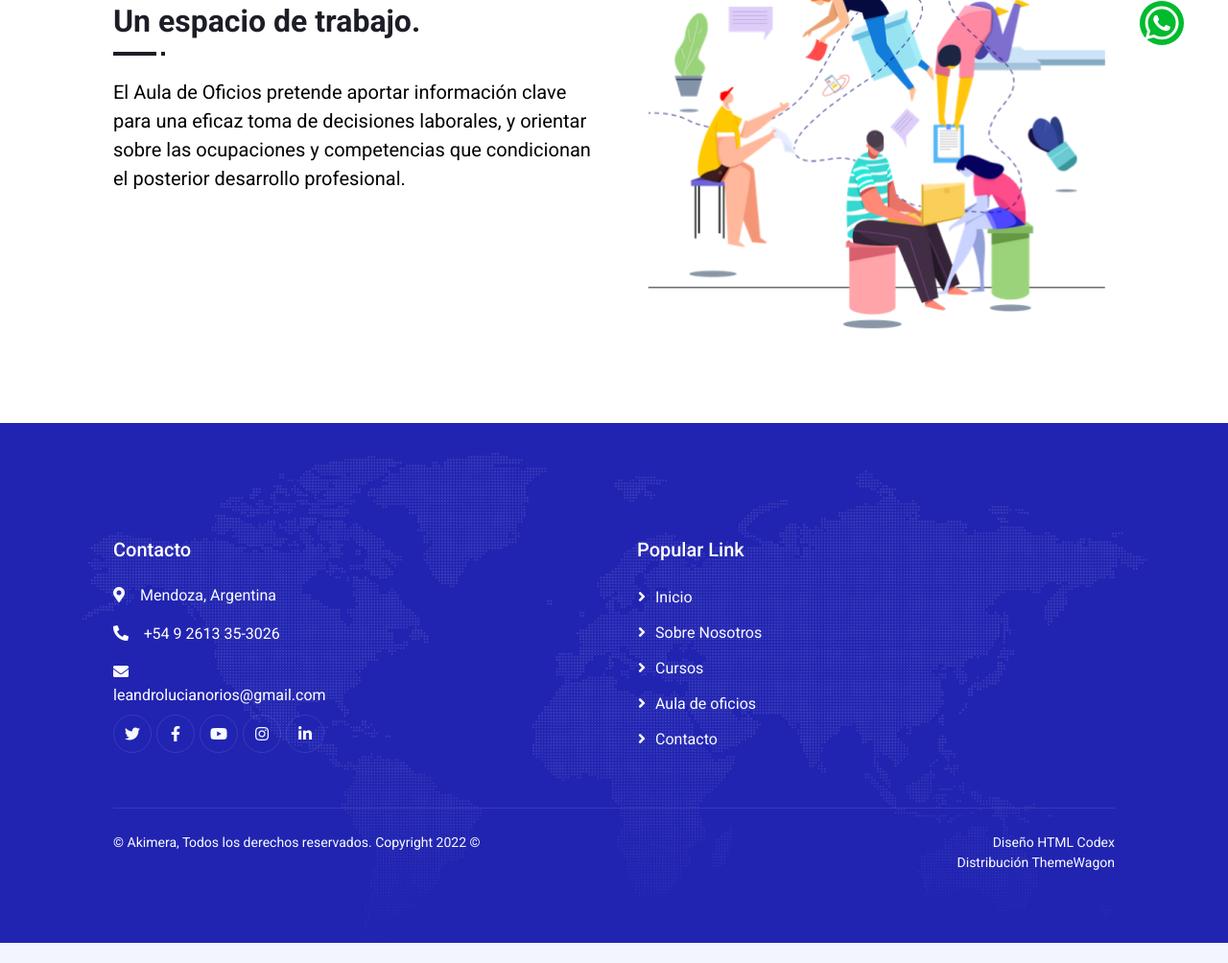
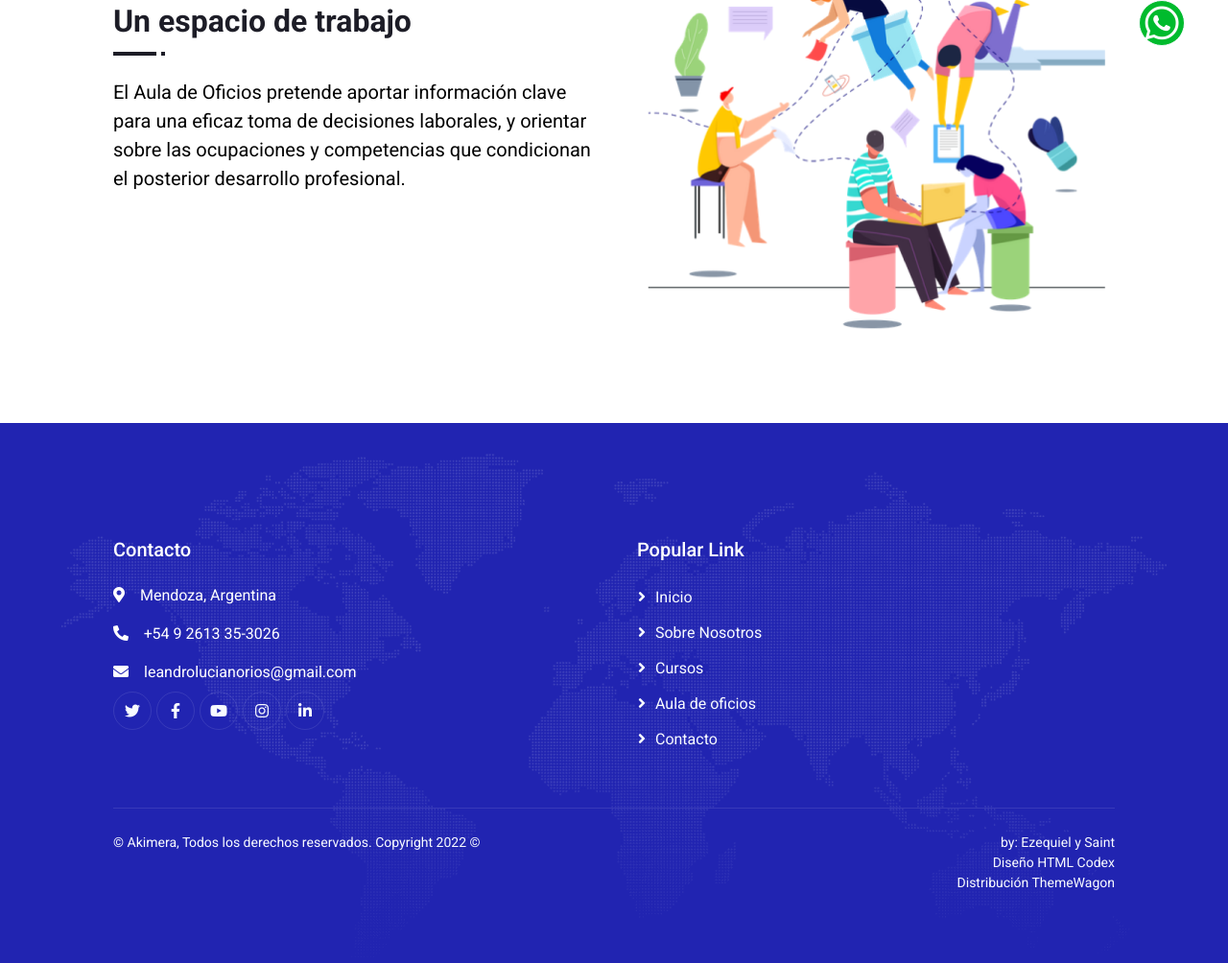
Before and after one commit to SaintMrti/ProyectoAkimera, a plain HTML site: page auladeoficios.html in a window 1280 px wide. Shown: the part 707-1711 px from the top of the page at 96% size. Before the commit the page ends 1690 px from the top, so only its background shows below. Drawn offline with nearby package versions, Linux system fonts and the light colour scheme.

Commit message:
cambios en footer

```diff
--- a/auladeoficios.html
+++ b/auladeoficios.html
@@ -104,7 +104,7 @@
                     <div class="col-lg-6 wow fadeInUp" data-wow-delay="0.1s">
                         <div class="section-title position-relative mb-4 pb-2">
                             <h6 class="position-relative text-primary ps-4">Nuestras aulas</h6>
-                            <h2 class="mt-2">Un espacio de trabajo.</h2>
+                            <h2 class="mt-2">Un espacio de trabajo</h2>
                         </div>
                         <p class="mb-4 parrafoNosotros">
                             El Aula de Oficios pretende aportar información clave para una eficaz toma de decisiones laborales,
@@ -123,11 +123,11 @@
         <div class="container-fluid bg-primary text-light footer mt-5 pt-5 wow fadeIn" data-wow-delay="0.1s">
             <div class="container py-5 px-lg-5">
                 <div class="row g-5">
-                    <div class="col-md-6 col-lg-3">
+                    <div class="col-md-6 col-lg-4">
                         <h5 class="text-white mb-4">Contacto</h5>
-                        <p><i class="fa fa-map-marker-alt me-3"></i>Mendoza, Argentina</p>
-                        <p class="text-white"><i class="fa fa-phone-alt me-3"></i>+54 9 2613 35-3026</p>
-                        <a class="text-white" href="mailto:leandrolucianorios@gmail.com?Subject=Akimera%20PreUniversitario%20INFO"><i class="fa fa-envelope me-3"></i>leandrolucianorios@gmail.com</a>
+                        <p><a class="info" href="https://www.google.com/maps?q=-32.8988287,-68.8138642&z=17&hl=es" target="_blank"><i class="fa fa-map-marker-alt me-3"></i>Mendoza, Argentina</a></p>
+                        <p class="text-white info"><i class="fa fa-phone-alt me-3"></i>+54 9 2613 35-3026</p>
+                        <a class="text-white info" href="mailto:leandrolucianorios@gmail.com?Subject=Akimera%20PreUniversitario%20INFO"><i class="fa fa-envelope me-3"></i>leandrolucianorios@gmail.com</a>
                         <div class="d-flex pt-2">
                             <a class="btn btn-outline-light btn-social" href=""><i class="fab fa-twitter"></i></a>
                             <a class="btn btn-outline-light btn-social" href=""><i class="fab fa-facebook-f"></i></a>
@@ -136,10 +136,10 @@
                             <a class="btn btn-outline-light btn-social" href=""><i class="fab fa-linkedin-in"></i></a>
                         </div>
                     </div>
-                    <div class="col-md-6 col-lg-3">
+                    <div class="col-md-2 col-lg-2">
 
                     </div>
-                    <div class="col-md-6 col-lg-3">
+                    <div class="col-md-4 col-lg-3">
                         <h5 class="text-white mb-4">Popular Link</h5>
                         <a class="btn btn-link" href="index.html">Inicio</a>
                         <a class="btn btn-link" href="about.html">Sobre Nosotros</a>
@@ -154,7 +154,8 @@
                                     &copy; <span>Akimera, Todos los derechos reservados. Copyright 2022 ©</span>
                                 </div>
                                 <div class="col-md-6 text-center text-md-end">
-                                    Diseño <a href="https://htmlcodex.com" target="_blank">HTML Codex</a>
+                                    by: <a href="" target="_blank">Ezequiel</a> y <a href="https://www.instagram.com/saintmrti/" target="_blank">Saint</a>
+                                    <br>Diseño <a href="https://htmlcodex.com" target="_blank">HTML Codex</a>
                                     <br>Distribución <a href="https://themewagon.com" target="_blank">ThemeWagon</a>
                                 </div>
                             </div>
--- a/css/style.css
+++ b/css/style.css
@@ -545,3 +545,15 @@ h6,
     padding-right: 0;
     border-right: none;
 }
+
+.info {
+    color: white;
+    text-decoration: none;
+    transition: .3s;
+}
+
+.info:hover {
+    color: white;
+    letter-spacing: 1px;
+    box-shadow: none;
+}
```
Also changed, not shown: about.html (+8 -7 lines), contact.html (+8 -7 lines), index.html (+8 -7 lines), service.html (+8 -7 lines).
